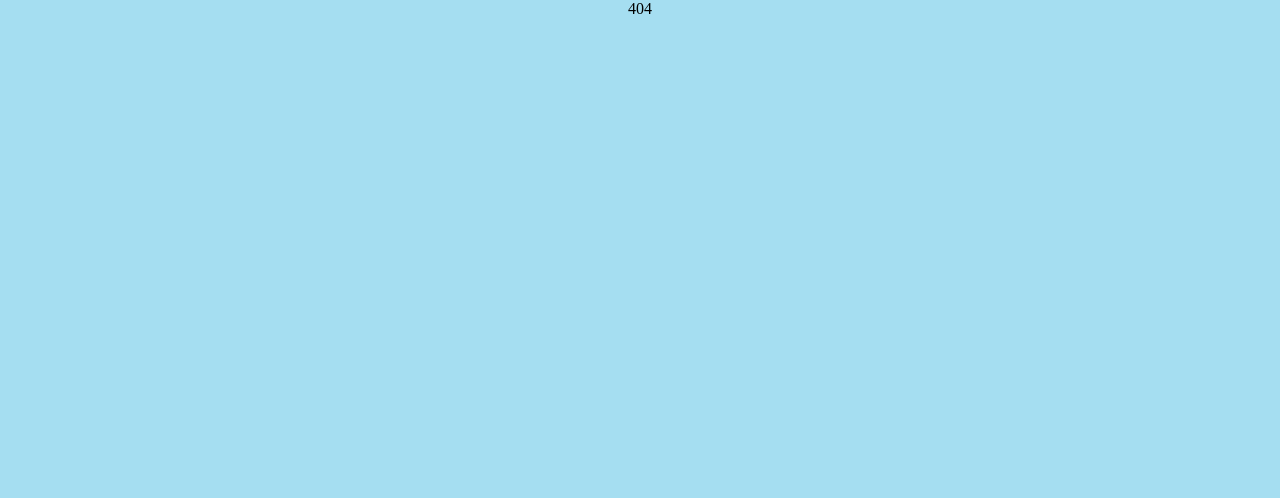
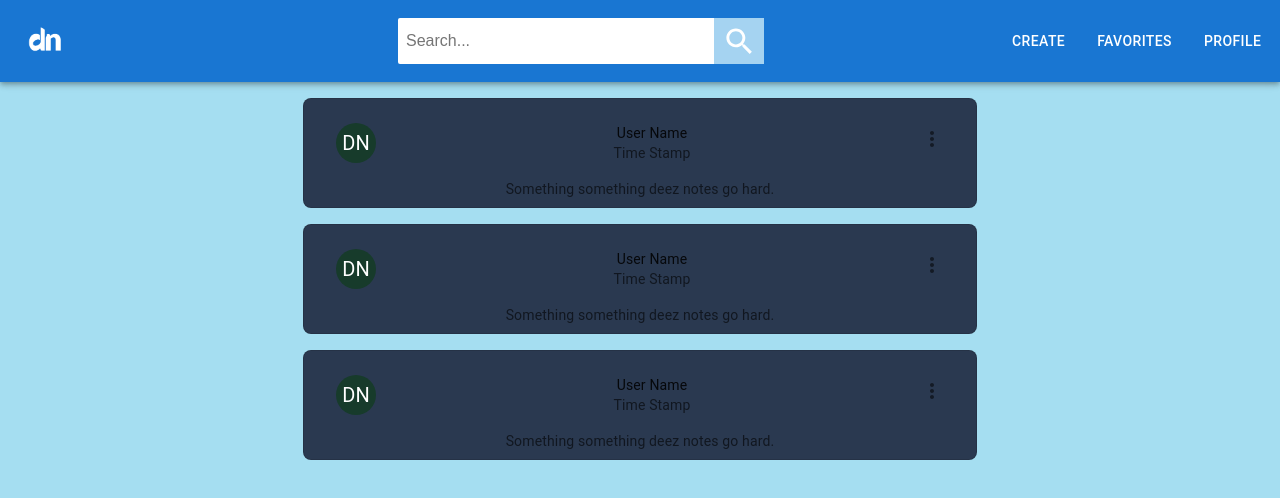
Before and after one commit to deez-notes/deez-notes, a React (Create React App) app in the folder frontend/: page /feed in a window 1280 px wide. Shown: the top 498 px of the page. Built offline with nearby package versions, Linux system fonts and the light colour scheme.

Commit message:
Set up Post card and Feed

```diff
--- a/frontend/src/App.js
+++ b/frontend/src/App.js
@@ -4,7 +4,8 @@ import NavBar from './components/NavBar';
 import Home from './components/Home';
 import Create from './components/Create';
 import Error from './components/Error';
-import Profile from './components/Profile'
+import Profile from './components/Profile';
+import Feed from './components/Feed';
 import { BrowserRouter as Router, Route, Routes } from "react-router-dom";
 import StyledEngineProvider from "@mui/material/StyledEngineProvider"
 
@@ -18,6 +19,7 @@ function App() {
             <Route path="/" element={<Home />} />
             <Route path="/create" element={<Create />} />
             <Route path="/profile" element={<Profile />} />
+            <Route path="/feed" element={<Feed />} />
             <Route path="*" element={<Error />} />
           </Routes>
         </Router>
--- /dev/null
+++ b/frontend/src/components/Feed.js
@@ -0,0 +1,26 @@
+import React from 'react';
+import css from "../styles/Feed.module.scss";
+
+import Post from './Post';
+import NavBar from "./NavBar";
+
+import Box from '@mui/material/Box';
+import Stack from '@mui/material/Stack';
+
+function Feed () {
+    return (
+        <div id={css.Profile}>
+            <NavBar /> {/* REMOVE, for testing only*/}
+            <Box sx={{ width: '100%', display:"flex", justifyContent:"center", alignItems:"center" }}>
+                <Stack spacing={2} mt={2} mb={2}>
+                    <Post />
+                    <Post />
+                    <Post />
+                    {/* Figure out how display dynamic number of posts */}
+                </Stack>
+            </Box>
+        </div>
+    )
+}
+
+export default Feed
--- /dev/null
+++ b/frontend/src/components/Post.js
@@ -0,0 +1,73 @@
+import React from 'react';
+import { useState } from 'react';
+import css from "../styles/Post.module.scss";
+
+import Avatar from '@mui/material/Avatar';
+import Box from '@mui/material/Box';
+import Card from '@mui/material/Card';
+import CardHeader from '@mui/material/CardHeader';
+import CardActions from '@mui/material/CardActions';
+import CardContent from '@mui/material/CardContent';
+import Button from '@mui/material/Button';
+import IconButton from '@mui/material/IconButton';
+import Typography from '@mui/material/Typography';
+
+import ExpandMoreIcon from '@material-ui/icons/ExpandMore';
+import MoreVertIcon from '@material-ui/icons/MoreVert';
+
+// Helper Functions to generate String Avatars
+// from https://mui.com/material-ui/react-avatar/
+function stringToColor(string) {
+    let hash = 0;
+    let i;
+
+    /* eslint-disable no-bitwise */
+    for (i = 0; i < string.length; i += 1) {
+      hash = string.charCodeAt(i) + ((hash << 5) - hash);
+    }
+
+    let color = '#';
+
+    for (i = 0; i < 3; i += 1) {
+      const value = (hash >> (i * 8)) & 0xff;
+      color += `00${value.toString(16)}`.slice(-2);
+    }
+    /* eslint-enable no-bitwise */
+
+    return color;
+  }
+function stringAvatar(name) {
+return {
+    sx: {
+    bgcolor: stringToColor(name),
+    },
+    children: `${name.split(' ')[0][0]}${name.split(' ')[1][0]}`,
+};
+}
+
+// function will at some point need to have a Post class passed in containing data
+function Post () {
+    return (
+        <Card className={css.card} variant="outlined" elevation="24" sx={{ minWidth: "50vw", maxWidth: "80vw", borderRadius: 2 }}>
+            <CardHeader
+            classes={css.cardHeader}
+            action={
+                <IconButton aria-label="settings">
+                  <MoreVertIcon />
+                </IconButton>
+              }
+            title="User Name"
+            subheader="Time Stamp"
+            avatar={<Avatar {...stringAvatar('Deez Notes')} />}
+            />
+            <Typography variant="body2" color="text.secondary">
+            Something something deez notes go hard.
+            </Typography>
+        {/* Maybe have song embed here? https://mui.com/material-ui/react-card/#ui-controls
+        https://www.npmjs.com/package/react-spotify-embed */}
+        </Card>
+    )
+
+}
+
+export default Post
--- /dev/null
+++ b/frontend/src/styles/Feed.module.scss
@@ -0,0 +1 @@
+$background: #A5DEF1;
--- /dev/null
+++ b/frontend/src/styles/Post.module.scss
@@ -0,0 +1,15 @@
+// https://mui.com/material-ui/guides/interoperability/#global-css
+$background: #2A3950;
+
+.card {
+    background-color: $background;
+    padding: 0.5em 1em 0.5em;
+}
+
+.cardHeader {
+
+}
+.cardHeader :global .MuiCardHeader-title {
+    justify-content: left;
+    align-items: left;
+}
```
